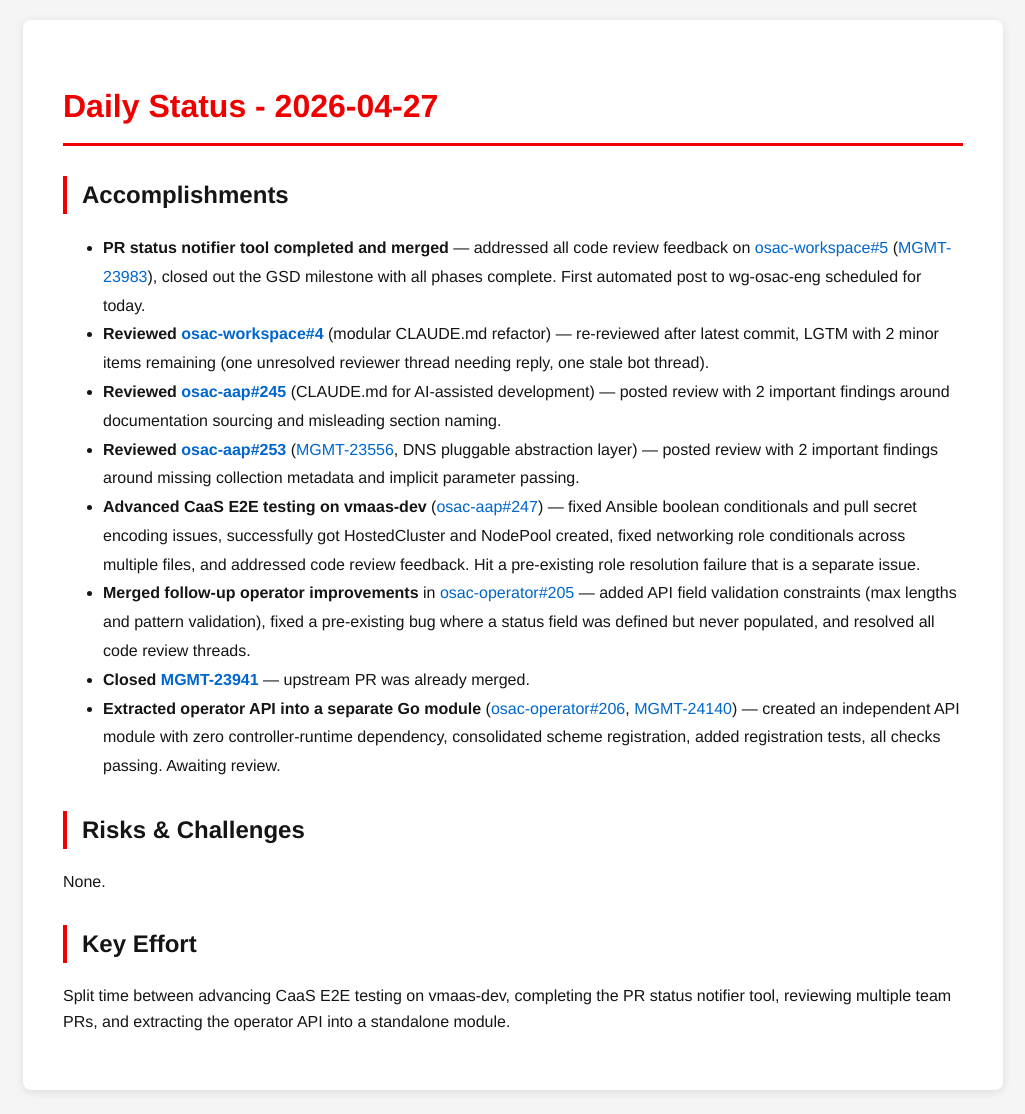
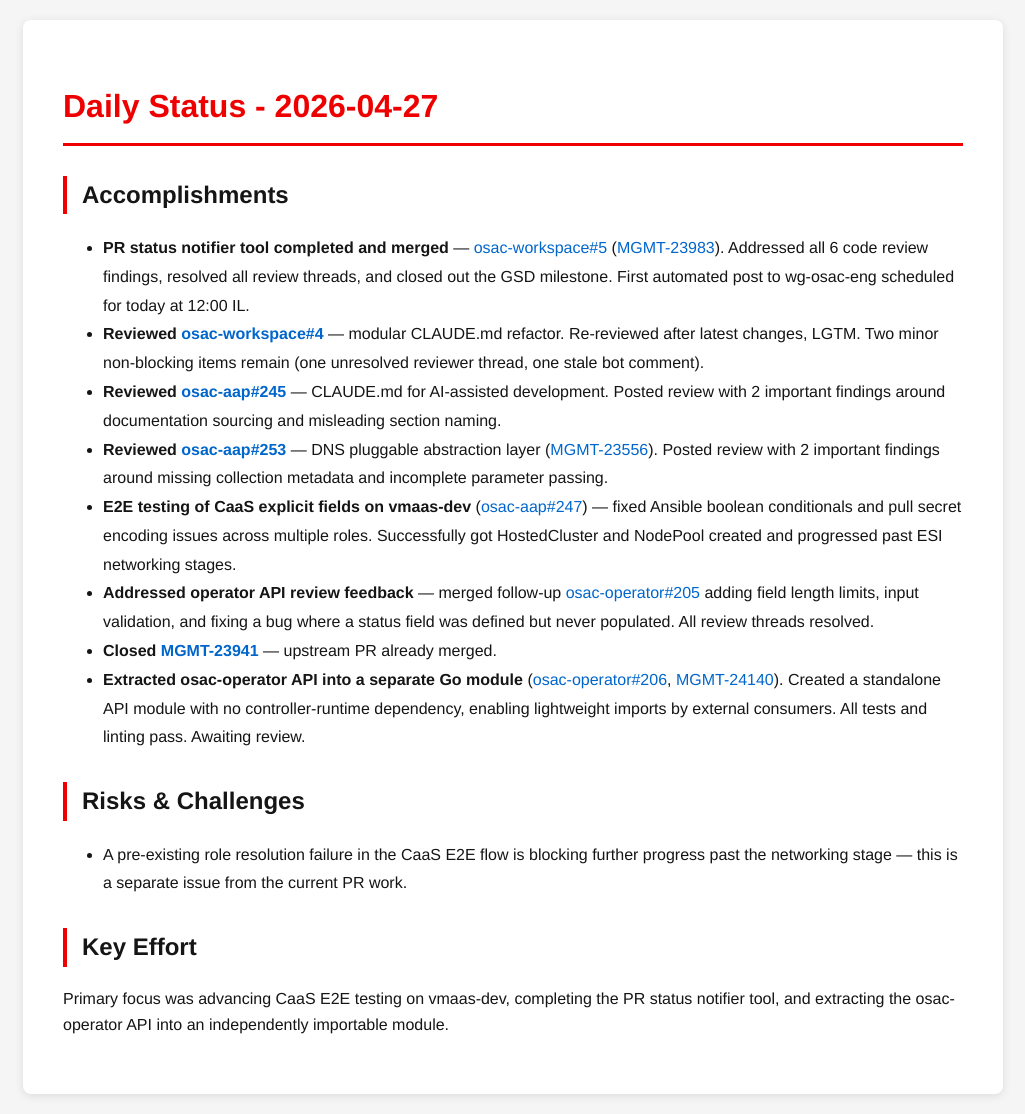
Before and after one commit to tzvatot/daily-status, a Jekyll site: the page built from 2026-04-27.md, in a window 1280 px wide. Shown: the whole page, without its empty margins (127-1152 px from the left). Built offline with Jekyll 4.4.1, drawn with Linux system fonts in a browser that asks for light colours.

Commit message:
Daily status update - 2026-04-27

```diff
--- a/2026-04-27.md
+++ b/2026-04-27.md
@@ -8,19 +8,19 @@ date: 2026-04-27
 
 ## Accomplishments
 
-- **PR status notifier tool completed and merged** — addressed all code review feedback on [osac-workspace#5](https://github.com/osac-project/osac-workspace/pull/5) ([MGMT-23983](https://issues.redhat.com/browse/MGMT-23983)), closed out the GSD milestone with all phases complete. First automated post to wg-osac-eng scheduled for today.
-- **Reviewed [osac-workspace#4](https://github.com/osac-project/osac-workspace/pull/4)** (modular CLAUDE.md refactor) — re-reviewed after latest commit, LGTM with 2 minor items remaining (one unresolved reviewer thread needing reply, one stale bot thread).
-- **Reviewed [osac-aap#245](https://github.com/osac-project/osac-aap/pull/245)** (CLAUDE.md for AI-assisted development) — posted review with 2 important findings around documentation sourcing and misleading section naming.
-- **Reviewed [osac-aap#253](https://github.com/osac-project/osac-aap/pull/253)** ([MGMT-23556](https://issues.redhat.com/browse/MGMT-23556), DNS pluggable abstraction layer) — posted review with 2 important findings around missing collection metadata and implicit parameter passing.
-- **Advanced CaaS E2E testing on vmaas-dev** ([osac-aap#247](https://github.com/osac-project/osac-aap/pull/247)) — fixed Ansible boolean conditionals and pull secret encoding issues, successfully got HostedCluster and NodePool created, fixed networking role conditionals across multiple files, and addressed code review feedback. Hit a pre-existing role resolution failure that is a separate issue.
-- **Merged follow-up operator improvements** in [osac-operator#205](https://github.com/osac-project/osac-operator/pull/205) — added API field validation constraints (max lengths and pattern validation), fixed a pre-existing bug where a status field was defined but never populated, and resolved all code review threads.
-- **Closed [MGMT-23941](https://issues.redhat.com/browse/MGMT-23941)** — upstream PR was already merged.
-- **Extracted operator API into a separate Go module** ([osac-operator#206](https://github.com/osac-project/osac-operator/pull/206), [MGMT-24140](https://issues.redhat.com/browse/MGMT-24140)) — created an independent API module with zero controller-runtime dependency, consolidated scheme registration, added registration tests, all checks passing. Awaiting review.
+- **PR status notifier tool completed and merged** — [osac-workspace#5](https://github.com/osac-project/osac-workspace/pull/5) ([MGMT-23983](https://issues.redhat.com/browse/MGMT-23983)). Addressed all 6 code review findings, resolved all review threads, and closed out the GSD milestone. First automated post to wg-osac-eng scheduled for today at 12:00 IL.
+- **Reviewed [osac-workspace#4](https://github.com/osac-project/osac-workspace/pull/4)** — modular CLAUDE.md refactor. Re-reviewed after latest changes, LGTM. Two minor non-blocking items remain (one unresolved reviewer thread, one stale bot comment).
+- **Reviewed [osac-aap#245](https://github.com/osac-project/osac-aap/pull/245)** — CLAUDE.md for AI-assisted development. Posted review with 2 important findings around documentation sourcing and misleading section naming.
+- **Reviewed [osac-aap#253](https://github.com/osac-project/osac-aap/pull/253)** — DNS pluggable abstraction layer ([MGMT-23556](https://issues.redhat.com/browse/MGMT-23556)). Posted review with 2 important findings around missing collection metadata and incomplete parameter passing.
+- **E2E testing of CaaS explicit fields on vmaas-dev** ([osac-aap#247](https://github.com/osac-project/osac-aap/pull/247)) — fixed Ansible boolean conditionals and pull secret encoding issues across multiple roles. Successfully got HostedCluster and NodePool created and progressed past ESI networking stages.
+- **Addressed operator API review feedback** — merged follow-up [osac-operator#205](https://github.com/osac-project/osac-operator/pull/205) adding field length limits, input validation, and fixing a bug where a status field was defined but never populated. All review threads resolved.
+- **Closed [MGMT-23941](https://issues.redhat.com/browse/MGMT-23941)** — upstream PR already merged.
+- **Extracted osac-operator API into a separate Go module** ([osac-operator#206](https://github.com/osac-project/osac-operator/pull/206), [MGMT-24140](https://issues.redhat.com/browse/MGMT-24140)). Created a standalone API module with no controller-runtime dependency, enabling lightweight imports by external consumers. All tests and linting pass. Awaiting review.
 
 ## Risks & Challenges
 
-None.
+- A pre-existing role resolution failure in the CaaS E2E flow is blocking further progress past the networking stage — this is a separate issue from the current PR work.
 
 ## Key Effort
 
-Split time between advancing CaaS E2E testing on vmaas-dev, completing the PR status notifier tool, reviewing multiple team PRs, and extracting the operator API into a standalone module.
+Primary focus was advancing CaaS E2E testing on vmaas-dev, completing the PR status notifier tool, and extracting the osac-operator API into an independently importable module.
```
